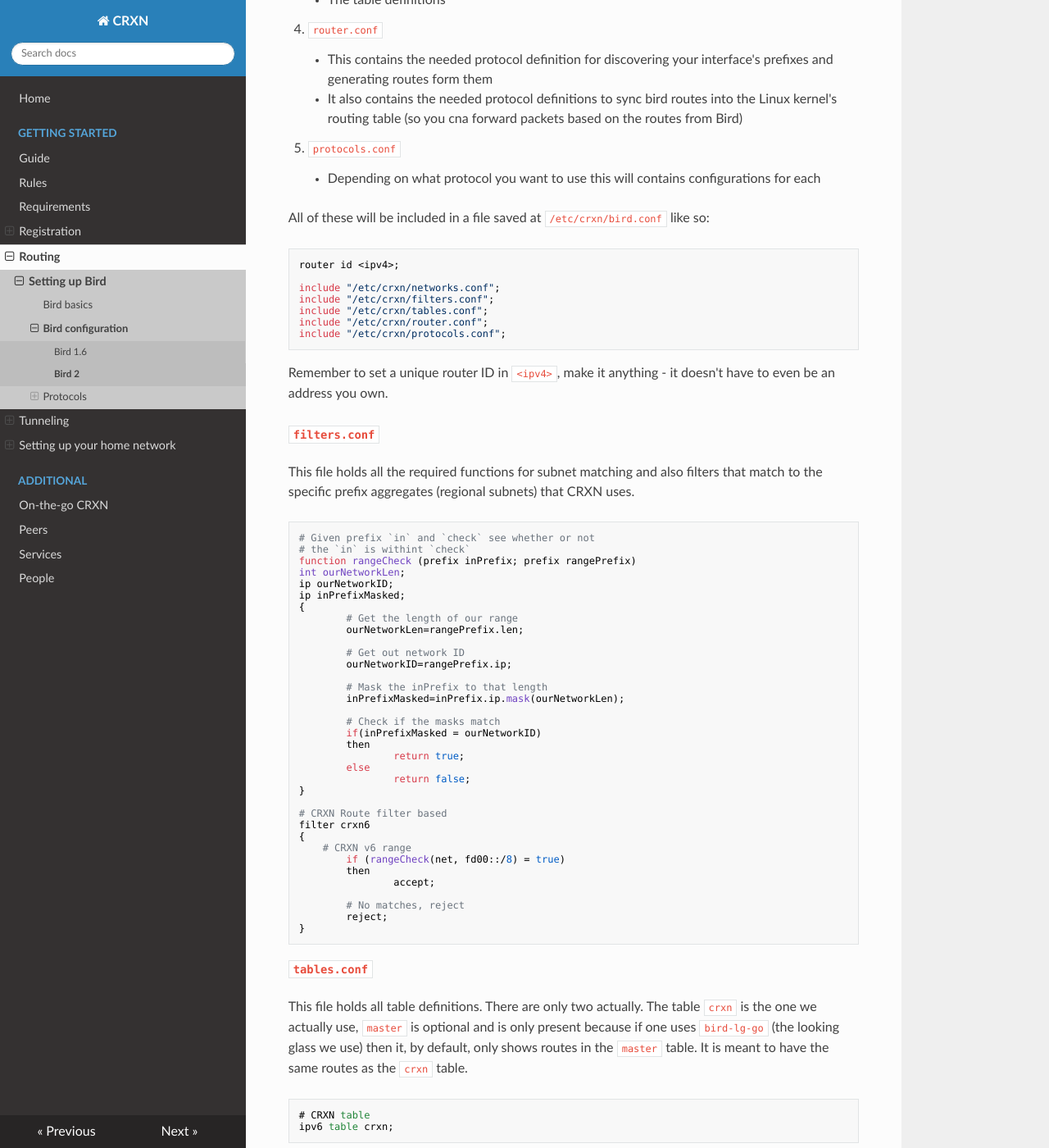
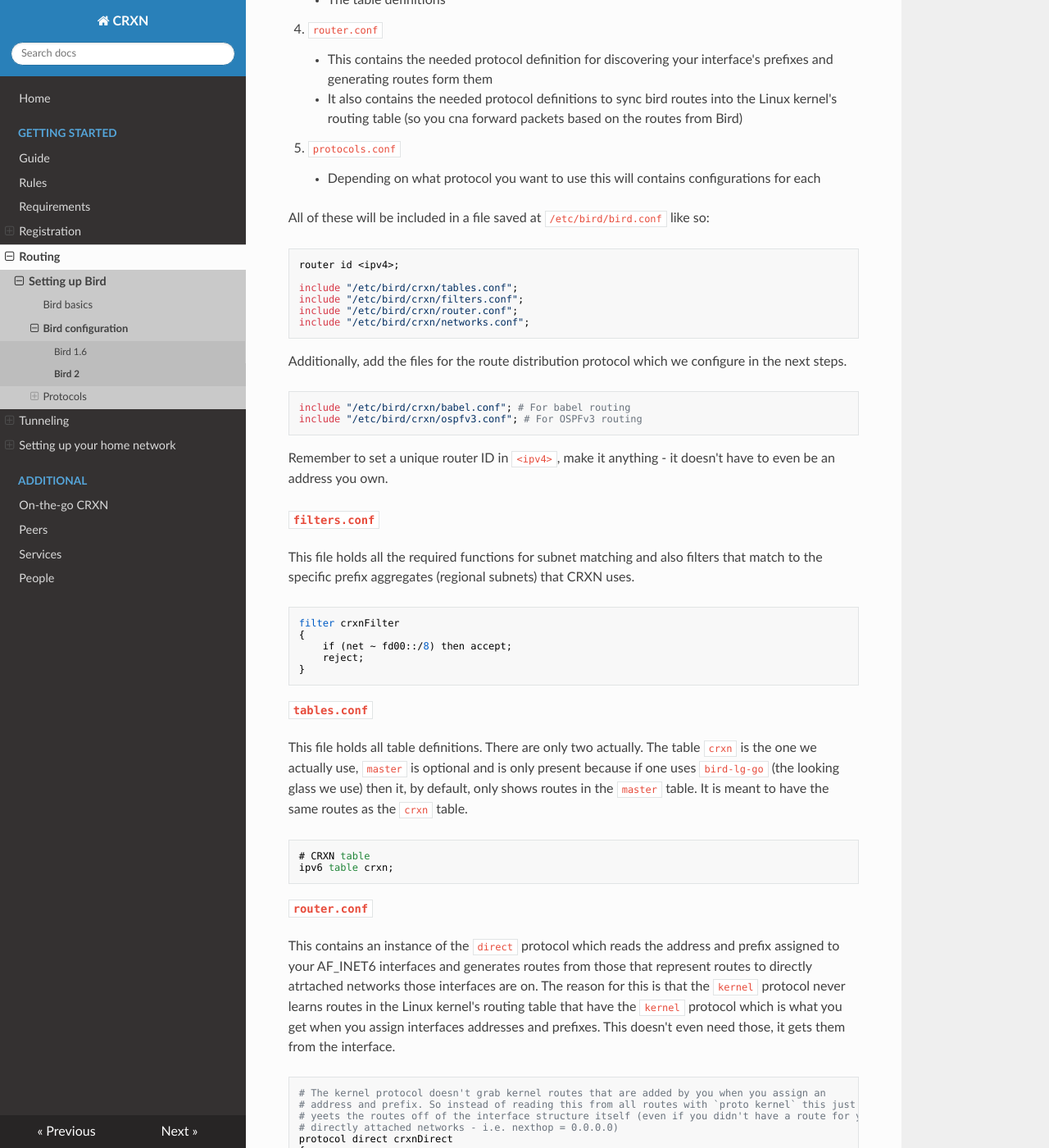
Before and after one commit to Community-Run-eXperimental-Network/docs, an MkDocs documentation site: the page built from docs/routing/bird/bird2.md, in a window 1280 px wide and 1400 px high, scrolled down 531 px. Shown: the whole window at 82% size. Built offline with MkDocs 1.6.1, drawn with Linux system fonts in a browser that asks for light colours; nearby versions of some CDN libraries; some of the changed text lies outside the part shown.

Commit message:
Update routing and tunneling instructions

````diff
--- a/docs/routing/bird/bird2.md
+++ b/docs/routing/bird/bird2.md
@@ -25,16 +25,21 @@ The configuration template is constructed out of the following files:
 	* Depending on what protocol you want to use this will contains
 	configurations for each
 
-All of these will be included in a file saved at `/etc/crxn/bird.conf` like so:
+All of these will be included in a file saved at `/etc/bird/bird.conf` like so:
 
 ```
 router id <ipv4>;
 
-include "/etc/crxn/networks.conf";
-include "/etc/crxn/filters.conf";
-include "/etc/crxn/tables.conf";
-include "/etc/crxn/router.conf";
-include "/etc/crxn/protocols.conf";
+include "/etc/bird/crxn/tables.conf";
+include "/etc/bird/crxn/filters.conf";
+include "/etc/bird/crxn/router.conf";
+include "/etc/bird/crxn/networks.conf";
+```
+
+Additionally, add the files for the route distribution protocol which we configure in the next steps.
+```
+include "/etc/bird/crxn/babel.conf"; # For babel routing
+include "/etc/bird/crxn/ospfv3.conf"; # For OSPFv3 routing
 ```
 
 Remember to set a unique router ID in `<ipv4>`, make it anything - it doesn't have to even be an address you own.
@@ -46,40 +51,10 @@ filters that match to the specific prefix aggregates (regional subnets)
 that CRXN uses.
 
 ```
-# Given prefix `in` and `check` see whether or not
-# the `in` is withint `check`
-function rangeCheck (prefix inPrefix; prefix rangePrefix)
-int ourNetworkLen;
-ip ourNetworkID;
-ip inPrefixMasked;
+filter crxnFilter
 {
-        # Get the length of our range
-        ourNetworkLen=rangePrefix.len;
-
-        # Get out network ID
-        ourNetworkID=rangePrefix.ip;
-
-        # Mask the inPrefix to that length
-        inPrefixMasked=inPrefix.ip.mask(ourNetworkLen);
-
-        # Check if the masks match
-        if(inPrefixMasked = ourNetworkID)
-        then
-                return true;
-        else
-                return false;
-}
-
-# CRXN Route filter based
-filter crxn6
-{
-	# CRXN v6 range
-        if (rangeCheck(net, fd00::/8) = true)
-        then
-                accept;
-
-        # No matches, reject
-        reject;
+    if (net ~ fd00::/8) then accept;
+    reject;
 }
 ```
 
@@ -111,33 +86,38 @@ doesn't even need those, it gets them from the interface.
 # address and prefix. So instead of reading this from all routes with `proto kernel` this just
 # yeets the routes off of the interface structure itself (even if you didn't have a route for your
 # directly attached networks - i.e. nexthop = 0.0.0.0)
-protocol direct crxnDirect {
-        ipv6
-        {
-                # Import from direct -> bird into bird's `crxn` table
-                import filter crxn6;
-                table crxn;
-        };
+protocol direct crxnDirect
+{
+    ipv6
+    {
+        table crxn;
+        import filter crxnFilter;
+    };
+    # Interfaces to find neighbours on
+    interface "eth*";
+}
+
+protocol device {
 }
 ```
 
-The second part is for syncing routes from Bird to the Linux kernels' routing
-table such that you can forward traffic then absed on the routes learnt from
-Bird.
+The second part is for syncing routes from Bird to the Linux kernel's routing
+table such that you can forward traffic based on the routes in Bird.
 
-TODO: Check, defualt `learn` should larn non `kernel` and non-`bird` routes
+TODO: Check, defualt `learn` should learn non `kernel` and non-`bird` routes
 
 ```
 # CRXN Kernel protocol
 # We import any routes from the kernel table other than `proto bird` and `proto kernel`,
 # could be `proto static` for example. By default it will learn these.
 # Of course we also then export all routes from our Bird tables into the kernel so you can actually forward packets
-protocol kernel crxnKernel {
-        ipv6 {
-        	# Export from bird -> kernel from bird's `crxn` table
-                export filter crxn6;
-                table crxn;
-        };
+protocol kernel crxnKernel
+{
+    ipv6 {
+        # bird's crxn table -> kernel
+        table crxn;
+        export filter crxnFilter;
+    };
 }
 ```
 
@@ -157,14 +137,3 @@ protocol static crxnStatic
         }
 }
 ```
-
-#### `protocols.conf`
-
-This file should look like this (as an example of running one `babel`
-instance and one `ospf` instance):
-
-```
-# Import protocol instances
-import "babel.conf";
-import "ospf.conf";
-```
````
Also changed, not shown: docs/routing/bird/bird_babel.md (+4 -4 lines), docs/tunneling/fastd.md (+31 -14 lines).
